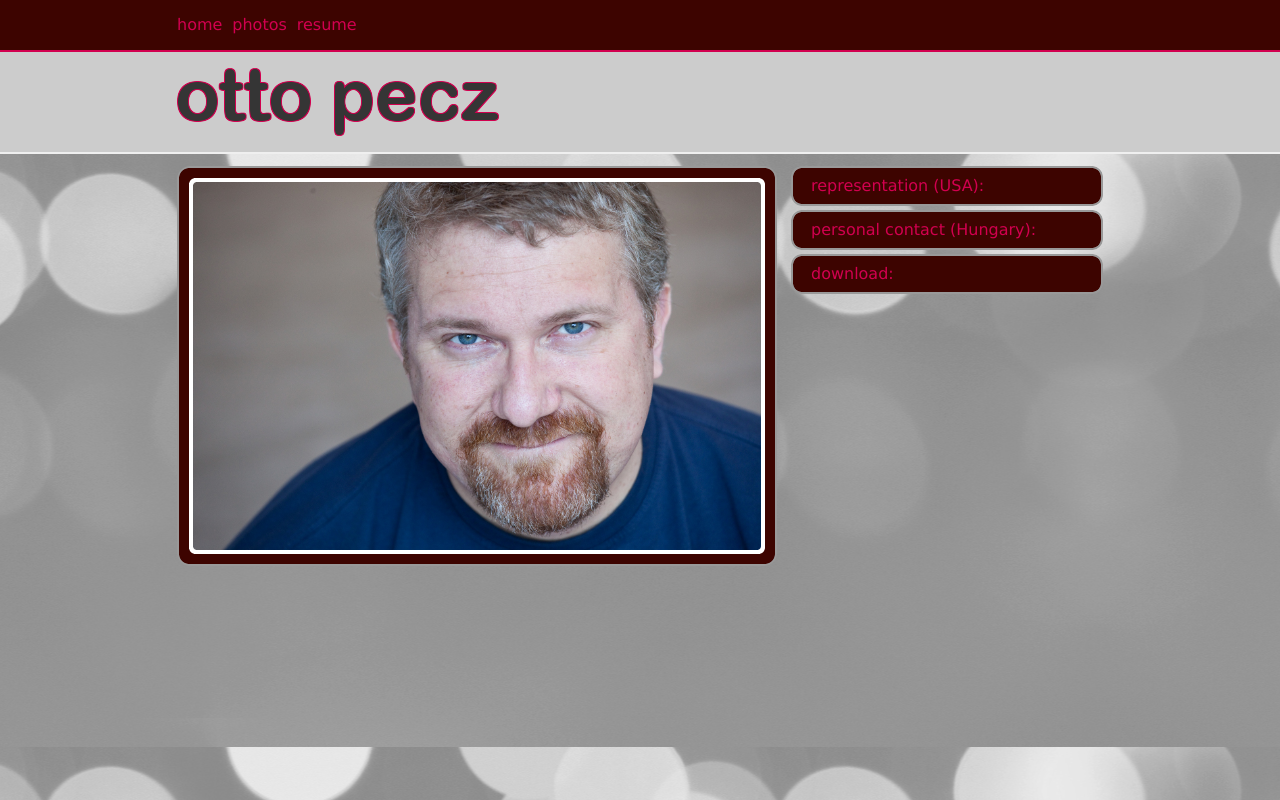
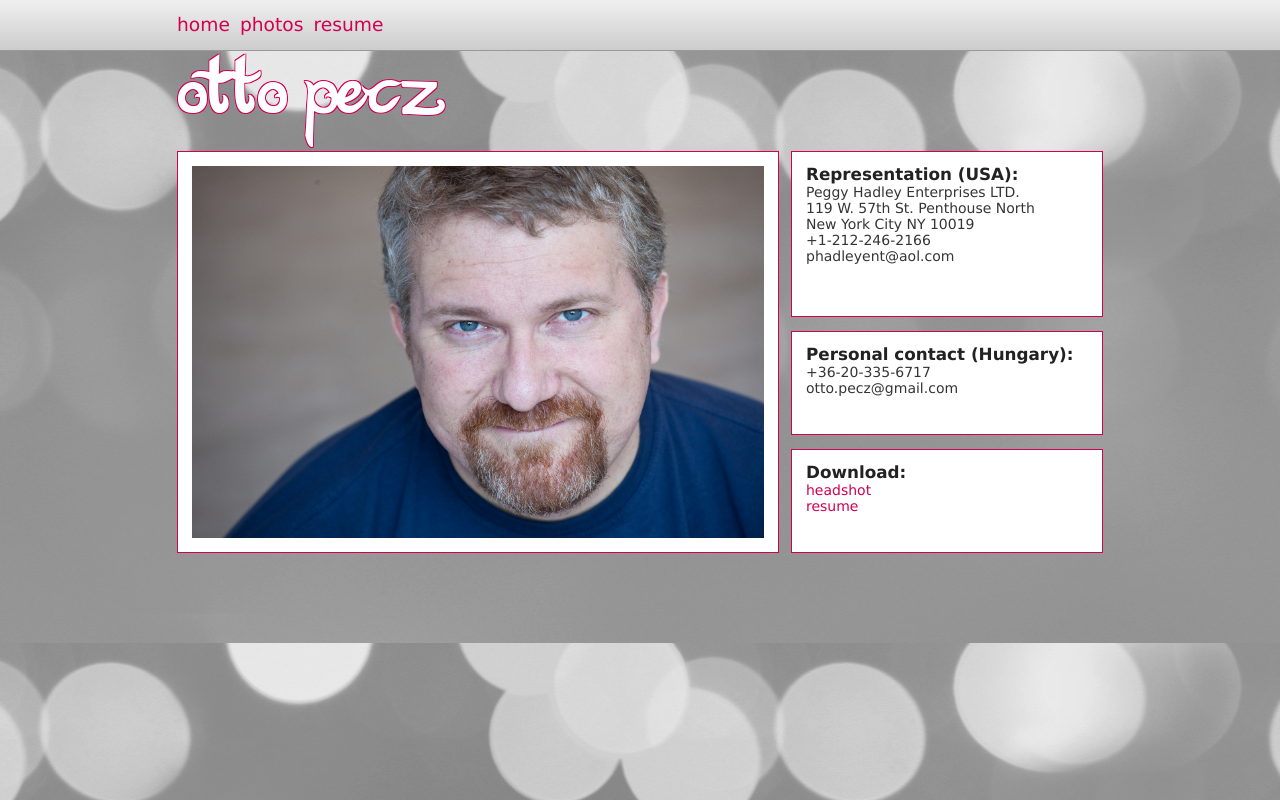
Before and after one commit to ottopecz/personal, a PHP site: page / in a window 1280 px wide. Run offline with PHP 8.4, Linux system fonts and the light colour scheme.

Commit message:
first version done - uploadable

```diff
--- a/css/stylesheet.css
+++ b/css/stylesheet.css
@@ -2,17 +2,21 @@
 body {
 	text-align: center;
 	font-family: 'Arial Rounded MT Bold', Verdana;
-	font-size: 12px;
+	font-size: 14px;
 	overflow-x: hidden;
 	background-color: #959595;
 	background-image: url('../images/big_background.jpg');
-	background-position: center 154px;
+	background-position: center 50px;
 	color: #353535;
+}
+h3 {
+	color: white;
+	margin-bottom: 5px;
 }
 a {text-decoration: none; color: #d2004f;}
 a:hover {color: #ff0060;}
-table {width: 100%; border-spacing: 5px;}
-table tr td {border: 1px solid black; padding: 3px 7px;}
+table {width: 100%; border-spacing: 5px; background-color: white; padding: 11px; border: 1px solid #d2004f;}
+table tr td {padding: 3px 7px;}
 table col.first {width: 40%;}
 table col.second {width: 30%;}
 table col.third {width: 30%;}
@@ -25,41 +29,50 @@ div#main {
 	margin: 0 auto;
 	background-color: transparent;
 	min-height: 500px;
-	padding: 12px;
+	padding: 0;
 }
-div#header_wrapper {height: 50px; background-color: #3d0400; border-bottom: 2px solid #d2004f;}
-div#header {width: 926px; margin: 0 auto; padding-left: 12px; padding-right: 12px;}
-div#title_wrapper {height: 100px; background-color: #ccc; border-bottom: 2px solid #efefef;}
+div#header_wrapper {
+	height: 50px;
+	background-image: url('../images/header_gradient.png');
+	background-repeat: repeat-x;border-bottom: 1px solid #999;
+}
+div#header {
+	width: 926px;
+	margin: 0 auto;
+	padding-left: 12px;
+	padding-right: 12px;
+}
+div#title_wrapper {height: 100px; background-color: transparent;}
 div#title {width: 926px; margin: 0 auto; padding-left: 12px; padding-right: 12px; text-align: left;}
-div#title h1 {line-height: 100px; font-size: 48px;}
 div#header ul#menu {list-style-type: none;}
 div#header ul#menu li {float:left; padding-right: 10px; height: 50px;}
 div#header ul#menu li a {font-size: 1.333em; line-height: 50px;}
-div#left_side {float: left; position: relative;}
+div#left_side {float: left; width: 572px; height: 372px; padding: 14px; background-color: white; border: 1px solid #d2004f;}
 div#right_side {float: right; width: 312px;}
-div#right_side div.harmonicon-title {
-	width: 312px; height: 40px;
-	background: url('../images/harmonicon_title.png') top left no-repeat;
-	margin-bottom: 4px;
+div#right_side div.right-side-div {background-color: white; margin: 0 0 14px 0; padding: 8px 14px 14px 14px; border: 1px solid #d2004f;}
+div#right_side div#representation {
+	height: 142px;
 }
-div#right_side div.harmonicon-title a {font-size: 1.333em; line-height: 40px; padding: 0 0 0 20px;}
-div#right_side h4 {color: #3d0400; font-size: 1.333em;}
+div#right_side div#contact {
+	height: 80px;
+}
+div#right_side div#download {
+	height: 80px;
+}
+div#right_side h4 {color: #222; font-size: 1.2em; margin-top: 4px;}
 /***********************************/
 /************ Classes **************/
 /***********************************/
-img#big {
-	position: absolute;
-	top: 8px; left: 8px;
-}
-img#frame {
-	position: absolute;
-	top: 0px; left: 0px;
-}
+
 /************ Carousel *************/
 div.carousel-out {
 	height: 170px;
+	width: 950px;
 	position: relative;
-	}
+	background-color: white;
+	margin: 0 0 14px 0;
+	border: 1px solid #d2004f;
+}
 div.carousel-in {
 	height: 170px;
 	width: 850px;
--- a/includes/header.inc.php
+++ b/includes/header.inc.php
@@ -23,7 +23,7 @@
 <div class="clear"></div>
 <div id="title_wrapper">
 <div id="title">
-<img src="images/name.png" width="322" height="100" alt="otto pecz" />
+<img src="images/nameKatyBerry.png" width="269" height="100" alt="otto pecz" />
 </div>
 </div> <!-- title_wrapper ends -->
 <div class="clear"></div>
--- a/index.php
+++ b/index.php
@@ -2,11 +2,10 @@
 include_once $_SERVER['DOCUMENT_ROOT']."/personal/"."/includes/header.inc.php";
 ?>
 <div id="left_side">
-	<img id="big" src="images/photos/OttoPecz02.jpg" width="584" height="384" />
-	<img id="frame" src="images/big_frame.png" width="600" height="400" />
+	<img id="big" src="images/photos/OttoPecz02.jpg" width="572" height="372" />
 </div>
 <div id="right_side">
-<!--<div class="right-side-div">
+<div id="representation" class="right-side-div">
 <h4>Representation (USA):</h4>
 <p>Peggy Hadley Enterprises LTD.</p>
 <p>119 W. 57th St. Penthouse North</p>
@@ -14,19 +13,20 @@ include_once $_SERVER['DOCUMENT_ROOT']."/personal/"."/includes/header.inc.php";
 <p>+1-212-246-2166</p>
 <p>phadleyent@aol.com</p>
 </div>
-<div class="right-side-div">
+<div id="contact" class="right-side-div">
 <h4>Personal contact (Hungary):</h4>
 <p>+36-20-335-6717</p>
 <p>otto.pecz@gmail.com</p>
 </div>
-<div class="right-side-div">
+<div id="download" class="right-side-div">
 <h4>Download:</h4>
 <a href="images/photos/OttoPeczHeadshot.jpg">headshot</a>
+<br />
 <a href="images/OttoPeczResume.pdf">resume</a>
-</div>-->
-<div class="harmonicon-title"><a href="#">representation (USA):</a></div>
+</div>
+<!--<div class="harmonicon-title"><a href="#">representation (USA):</a></div>
 <div class="harmonicon-title"><a href="#">personal contact (Hungary):</a></div>
-<div class="harmonicon-title"><a href="#">download:</a></div>
+<div class="harmonicon-title"><a href="#">download:</a></div>-->
 </div> <!-- right-side ends -->
 <?php
 include_once $_SERVER['DOCUMENT_ROOT']."/personal/"."/includes/footer.inc.php";
--- a/photos.php
+++ b/photos.php
@@ -2,7 +2,6 @@
 include_once $_SERVER['DOCUMENT_ROOT']."/personal/"."/includes/header.inc.php";
 $page_js_files = '<script type="text/JavaScript" src="js/photos.js"></script>';
 ?>
-<br />
 <div id="portraits" class="carousel-out">
 <div class="carousel-in">
 <div class="slider">
@@ -61,7 +60,6 @@ for ($i=0; $i<15; $i++)
 <div class="control-arrow-next"></div>
 </div>
 </div> <!-- carousel-out ends -->
-<br />
 <div id="stage_photos" class="carousel-out">
 <div class="carousel-in">
 <div class="slider">
```
Also changed, not shown: resume.php (+10 -2 lines), images/carousel_138_hover.png, images/carousel_138_hover_bk.png (added), images/header_gradient.png (added), images/name.png, images/nameKatyBerry.png (added), images/next-horizontal.png, images/prev-horizontal.png.
